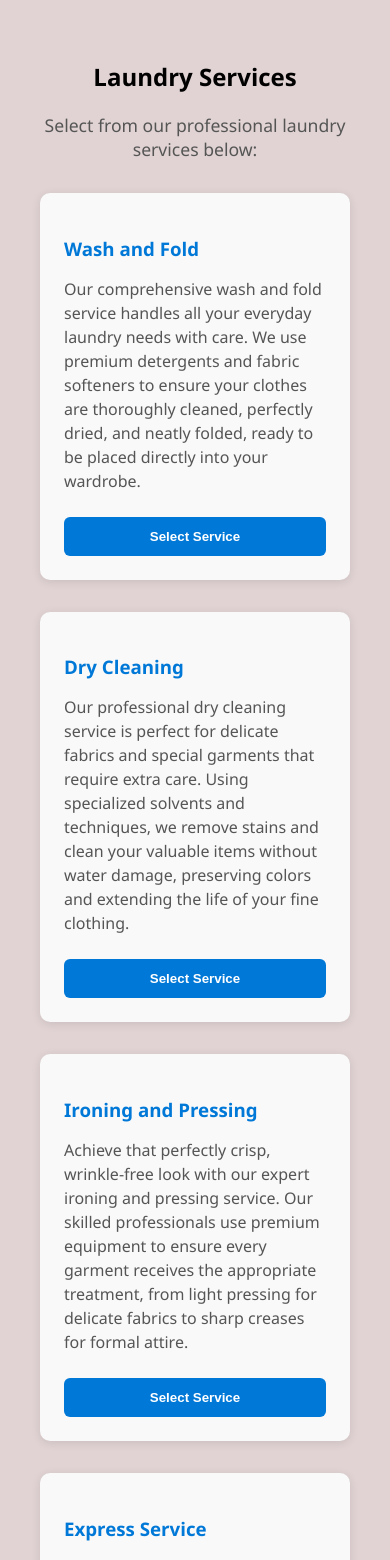
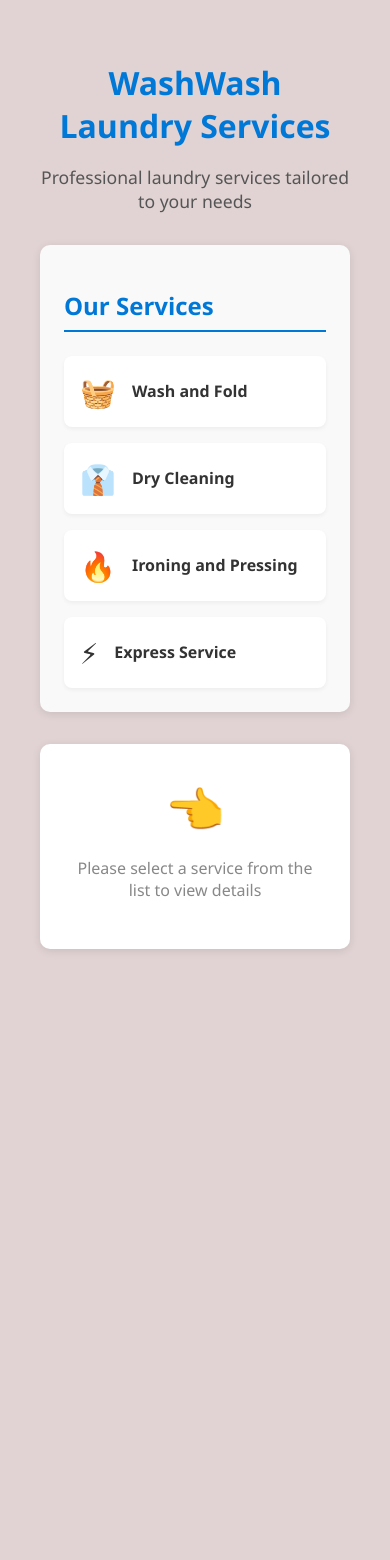
Before and after one commit to bancrafti/washwash, a Vue app in the folder washwash/: page /services in a window 390 px wide. Shown: the top 1560 px of the page. After the commit the page ends 989 px from the top, so only its background shows below. Built offline with nearby package versions, Linux system fonts and the light colour scheme.

Commit message:
adding services style

```diff
--- a/washwash/src/views/ServicesView.vue
+++ b/washwash/src/views/ServicesView.vue
@@ -1,18 +1,26 @@
 <template>
   <div class="laundry-app">
-    <!-- Service Selection Screen -->
-    <div v-if="currentScreen === 'services'" class="service-screen">
-      <h2>Laundry Services</h2>
-      <p class="intro-text">Select from our professional laundry services below:</p>
+    <h1 class="main-title">WashWash Laundry Services</h1>
+    <p class="intro-text">Professional laundry services tailored to your needs</p>
 
-      <div class="service-grid">
-        <div v-for="service in availableServices" :key="service.id" class="service-card">
-          <h3>{{ service.name }}</h3>
-          <p>{{ service.description }}</p>
-          <button @click="selectService(service)" class="service-button">Select Service</button>
+    <div class="content-columns">
+      <!-- Left Column: Services List -->
+      <div class="services-list-column">
+        <h2 class="column-title">Our Services</h2>
+        <div class="services-list">
+          <div
+            v-for="service in availableServices"
+            :key="service.id"
+            class="service-list-item"
+            :class="{ 'active': selectedViewService && selectedViewService.id === service.id }"
+            @click="viewServiceDetails(service)"
+          >
+            <div class="service-icon">{{ getServiceIcon(service.id) }}</div>
+            <div class="service-list-name">{{ service.name }}</div>
           </div>
         </div>
 
+        <!-- Cart Summary (moved to left column) -->
         <div v-if="cart.length > 0" class="cart-summary">
           <h3>Current Order</h3>
           <div v-for="(serviceOrder, index) in cart" :key="index" class="cart-item">
@@ -29,10 +37,53 @@
         </div>
       </div>
 
-    <!-- Service Modal -->
+      <!-- Right Column: Service Details -->
+      <div class="service-details-column">
+        <div v-if="selectedViewService" class="service-details">
+          <h2 class="service-title">{{ selectedViewService.name }}</h2>
+          <div class="service-image">
+            <div class="image-placeholder">
+              <span class="service-icon-large">{{ getServiceIcon(selectedViewService.id) }}</span>
+            </div>
+          </div>
+          <div class="service-description">
+            <p>{{ selectedViewService.description }}</p>
+          </div>
+          <div class="service-features">
+            <h3>Features</h3>
+            <ul>
+              <li v-for="(feature, index) in getServiceFeatures(selectedViewService.id)" :key="index">
+                {{ feature }}
+              </li>
+            </ul>
+          </div>
+          <div class="pricing-preview">
+            <h3>Sample Pricing</h3>
+            <div class="pricing-items">
+              <div v-for="(item, index) in getSamplePricing(selectedViewService.id)" :key="index" class="price-item">
+                <span class="item-name">{{ item.name }}</span>
+                <span class="item-price">Ksh {{ item.price }}</span>
+              </div>
+            </div>
+          </div>
+          <button @click="selectService(selectedViewService)" class="select-service-btn">Select {{ selectedViewService.name }}</button>
+        </div>
+        <div v-else class="no-service-selected">
+          <div class="placeholder-message">
+            <div class="message-icon">👈</div>
+            <p>Please select a service from the list to view details</p>
+          </div>
+        </div>
+      </div>
+    </div>
+
+    <!-- Service Modal (remains the same functionality) -->
     <div v-if="selectedService && currentScreen === 'modal'" class="modal-overlay">
       <div class="modal-box">
+        <div class="modal-header">
           <h3>{{ selectedService.name }} Service</h3>
+          <button @click="closeModal" class="close-button">×</button>
+        </div>
         <p>{{ selectedService.description }}</p>
 
         <div class="items-grid">
@@ -148,9 +199,63 @@ const serviceItems = {
   ]
 };
 
+// Service features for the right panel
+const serviceFeatures = {
+  'wash-fold': [
+    'Premium eco-friendly detergents',
+    'Gentle cycle for delicate items',
+    'Temperature-controlled drying',
+    'Neat fold and packaging',
+    'Stain treatment at no extra cost'
+  ],
+  'dry-cleaning': [
+    'Specialized solvents for sensitive fabrics',
+    'Stain removal expertise',
+    'Color preservation techniques',
+    'Gentle pressing and finishing',
+    'Proper garment handling and storage'
+  ],
+  'ironing': [
+    'Professional-grade equipment',
+    'Steam treatment for stubborn wrinkles',
+    'Perfect creases and pleats',
+    'Specialized care for different fabrics',
+    'Careful attention to details and finishes'
+  ],
+  'express': [
+    'Same-day turnaround',
+    'Priority handling',
+    'SMS notifications',
+    'Express delivery options',
+    'Quality inspection before delivery'
+  ]
+};
+
+// Service icons for visual representation
+const getServiceIcon = (serviceId) => {
+  const icons = {
+    'wash-fold': '🧺',
+    'dry-cleaning': '👔',
+    'ironing': '🔥',
+    'express': '⚡'
+  };
+  return icons[serviceId] || '📦';
+};
+
+// Get feature list for a service
+const getServiceFeatures = (serviceId) => {
+  return serviceFeatures[serviceId] || [];
+};
+
+// Get sample pricing for preview (just show 3 items)
+const getSamplePricing = (serviceId) => {
+  return serviceItems[serviceId].slice(0, 3);
+};
+
 // State management
 const currentScreen = ref('services');
 const selectedService = ref(null);
+const selectedViewService = ref(null); // For displaying in the right column
 const currentItems = ref([]);
 const cart = ref([]);
 
@@ -166,6 +271,10 @@ const totalOrderCost = computed(() => {
 });
 
 // Methods
+function viewServiceDetails(service) {
+  selectedViewService.value = service;
+}
+
 function selectService(service) {
   selectedService.value = service;
   // Create a deep copy of the service items to avoid modifying the original data
@@ -227,6 +336,13 @@ function cancelOrder() {
   max-width: 1200px;
   margin: 0 auto;
   padding: 2rem;
+  color: #333;
+}
+
+.main-title {
+  text-align: center;
+  color: #0078d7;
+  margin-bottom: 0.5rem;
 }
 
 .intro-text {
@@ -236,118 +352,270 @@ function cancelOrder() {
   color: #555;
 }
 
-.service-screen {
-  text-align: center;
+/* Two-column layout */
+.content-columns {
+  display: flex;
+  gap: 2rem;
+  margin-top: 2rem;
 }
 
-.service-grid {
-  display: grid;
-  grid-template-columns: repeat(auto-fit, minmax(250px, 1fr));
-  gap: 2rem;
-  margin: 2rem 0;
+.column-title {
+  color: #0078d7;
+  margin-bottom: 1.5rem;
+  font-size: 1.5rem;
+  border-bottom: 2px solid #0078d7;
+  padding-bottom: 0.5rem;
 }
 
-.service-card {
+/* Left column - Services List */
+.services-list-column {
+  flex: 1;
   background-color: #f9f9f9;
   border-radius: 10px;
   padding: 1.5rem;
-  box-shadow: 0 2px 10px rgba(0, 0, 0, 0.1);
-  text-align: left;
-  transition: transform 0.2s ease;
+  box-shadow: 0 2px 8px rgba(0, 0, 0, 0.1);
+  max-width: 300px;
 }
 
-.service-card:hover {
-  transform: translateY(-5px);
+.services-list {
+  display: flex;
+  flex-direction: column;
+  gap: 1rem;
 }
 
-.service-card h3 {
+.service-list-item {
+  display: flex;
+  align-items: center;
+  padding: 1rem;
+  border-radius: 8px;
+  background-color: white;
+  box-shadow: 0 2px 4px rgba(0, 0, 0, 0.05);
+  cursor: pointer;
+  transition: all 0.2s ease;
+}
+
+.service-list-item:hover {
+  transform: translateX(5px);
+  box-shadow: 0 4px 8px rgba(0, 0, 0, 0.1);
+}
+
+.service-list-item.active {
+  background-color: #e6f2ff;
+  border-left: 4px solid #0078d7;
+}
+
+.service-icon {
+  font-size: 1.8rem;
+  margin-right: 1rem;
+}
+
+.service-list-name {
+  font-weight: 600;
+}
+
+/* Right column - Service Details */
+.service-details-column {
+  flex: 2;
+  background-color: white;
+  border-radius: 10px;
+  padding: 2rem;
+  box-shadow: 0 2px 8px rgba(0, 0, 0, 0.1);
+}
+
+.service-details {
+  height: 100%;
+}
+
+.service-title {
+  color: #0078d7;
+  margin-bottom: 1.5rem;
+  font-size: 1.8rem;
+}
+
+.service-image {
+  height: 200px;
+  background-color: #f0f8ff;
+  border-radius: 10px;
+  display: flex;
+  justify-content: center;
+  align-items: center;
+  margin-bottom: 1.5rem;
+  overflow: hidden;
+}
+
+.image-placeholder {
+  width: 100%;
+  height: 100%;
+  display: flex;
+  justify-content: center;
+  align-items: center;
+  background: linear-gradient(45deg, #e6f2ff, #ccdfff);
+}
+
+.service-icon-large {
+  font-size: 5rem;
+}
+
+.service-description {
+  line-height: 1.6;
+  margin-bottom: 2rem;
+  color: #444;
+}
+
+.service-features {
+  margin-bottom: 2rem;
+}
+
+.service-features h3 {
+  color: #0078d7;
+  margin-bottom: 0.75rem;
+}
+
+.service-features ul {
+  list-style-type: none;
+  padding: 0;
+}
+
+.service-features li {
+  padding: 0.5rem 0;
+  position: relative;
+  padding-left: 1.5rem;
+}
+
+.service-features li:before {
+  content: "✓";
+  color: #0078d7;
+  position: absolute;
+  left: 0;
+}
+
+.pricing-preview {
+  margin-bottom: 2rem;
+}
+
+.pricing-preview h3 {
+  color: #0078d7;
+  margin-bottom: 0.75rem;
+}
+
+.pricing-items {
+  display: flex;
+  flex-direction: column;
+  gap: 0.5rem;
+}
+
+.price-item {
+  display: flex;
+  justify-content: space-between;
+  padding: 0.5rem;
+  background-color: #f9f9f9;
+  border-radius: 4px;
+}
+
+.item-price {
+  font-weight: 600;
+  color: #0078d7;
+}
+
+.select-service-btn {
+  padding: 0.75rem 1.5rem;
+  background-color: #0078d7;
+  color: white;
+  border: none;
+  border-radius: 8px;
+  font-weight: 600;
+  cursor: pointer;
+  width: 100%;
+  transition: background-color 0.2s ease;
+  font-size: 1rem;
+}
+
+.select-service-btn:hover {
+  background-color: #005a9e;
+}
+
+.no-service-selected {
+  height: 100%;
+  display: flex;
+  justify-content: center;
+  align-items: center;
+}
+
+.placeholder-message {
+  text-align: center;
+  color: #888;
+}
+
+.message-icon {
+  font-size: 3rem;
+  margin-bottom: 1rem;
+}
+
+/* Cart Summary (moved to left column) */
+.cart-summary {
+  margin-top: 2rem;
+  padding: 1.5rem;
+  background-color: white;
+  border-radius: 10px;
+  box-shadow: 0 2px 8px rgba(0, 0, 0, 0.1);
+}
+
+.cart-summary h3 {
   color: #0078d7;
   margin-bottom: 1rem;
 }
 
-.service-card p {
-  color: #555;
-  margin-bottom: 1.5rem;
-  line-height: 1.5;
-}
-
-.service-button {
-  padding: 0.75rem 1.5rem;
-  background-color: #0078d7;
-  color: white;
-  border: none;
-  border-radius: 6px;
-  font-weight: 600;
-  cursor: pointer;
-  transition: background-color 0.2s ease;
-  width: 100%;
-}
-
-.service-button:hover {
-  background-color: #005a9e;
-}
-
-.cart-summary {
-  margin-top: 3rem;
-  padding: 1.5rem;
-  background-color: #f5f5f5;
-  border-radius: 10px;
-  box-shadow: 0 2px 8px rgba(0, 0, 0, 0.1);
-  text-align: left;
-}
-
 .cart-item {
-  margin-bottom: 1.5rem;
-  padding-bottom: 1rem;
-  border-bottom: 1px solid #ddd;
+  margin-bottom: 1rem;
+  padding-bottom: 0.75rem;
+  border-bottom: 1px solid #eee;
 }
 
 .cart-item h4 {
   margin-bottom: 0.5rem;
   color: #0078d7;
+  font-size: 0.95rem;
 }
 
 .cart-item-detail {
-  margin-left: 1rem;
-  line-height: 1.6;
+  margin-left: 0.75rem;
+  font-size: 0.9rem;
+  line-height: 1.4;
 }
 
 .cart-total {
-  font-size: 1.3rem;
   font-weight: bold;
-  margin-top: 1.5rem;
+  margin: 1rem 0;
 }
 
 .action-buttons {
   display: flex;
-  justify-content: center;
-  gap: 1.5rem;
-  margin-top: 2rem;
+  flex-direction: column;
+  gap: 0.75rem;
+}
+
+.primary-button, .secondary-button {
+  padding: 0.75rem;
+  border-radius: 6px;
+  font-weight: 600;
+  cursor: pointer;
+  font-size: 0.9rem;
+  width: 100%;
 }
 
 .primary-button {
-  padding: 0.75rem 2rem;
   background-color: #0078d7;
   color: white;
   border: none;
-  border-radius: 6px;
-  font-weight: 600;
-  cursor: pointer;
-  font-size: 1rem;
 }
 
 .secondary-button {
-  padding: 0.75rem 2rem;
   background-color: #f0f0f0;
   color: #333;
   border: 1px solid #ddd;
-  border-radius: 6px;
-  font-weight: 600;
-  cursor: pointer;
-  font-size: 1rem;
 }
 
-/* Modal */
+/* Modal Styling (kept similar with slight improvements) */
 .modal-overlay {
   position: fixed;
   top: 0;
@@ -364,12 +632,27 @@ function cancelOrder() {
 .modal-box {
   background-color: white;
   border-radius: 12px;
-  padding: 2.5rem;
+  padding: 2rem;
   width: 90%;
   max-width: 700px;
   max-height: 90vh;
   overflow-y: auto;
   box-shadow: 0 4px 20px rgba(0, 0, 0, 0.15);
+}
+
+.modal-header {
+  display: flex;
+  justify-content: space-between;
+  align-items: center;
+  margin-bottom: 1rem;
+}
+
+.close-button {
+  background: none;
+  border: none;
+  font-size: 1.5rem;
+  cursor: pointer;
+  color: #888;
 }
 
 .modal-box h3 {
@@ -379,7 +662,7 @@ function cancelOrder() {
 
 .modal-box > p {
   color: #555;
-  margin-bottom: 2rem;
+  margin-bottom: 1.5rem;
   line-height: 1.5;
 }
 
@@ -457,6 +740,21 @@ function cancelOrder() {
   display: flex;
   justify-content: flex-end;
   gap: 1rem;
-  margin-top: 2rem;
+  margin-top: 1.5rem;
+}
+
+/* Responsive Adjustments */
+@media (max-width: 768px) {
+  .content-columns {
+    flex-direction: column;
+  }
+
+  .services-list-column, .service-details-column {
+    max-width: 100%;
+  }
+
+  .service-image {
+    height: 150px;
+  }
 }
 </style>
```
Lines whose indentation alone changed are shown as unchanged.
